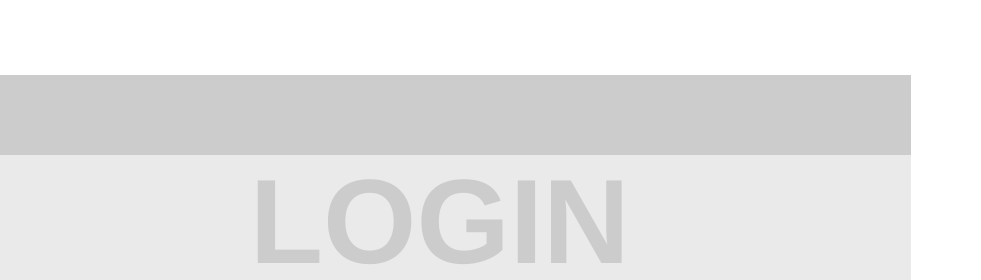
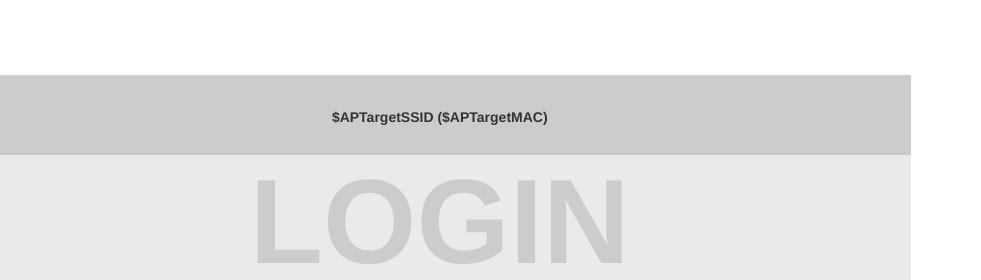
Before and after one commit to iAgonyii/Siemens-Captive-Portal, a plain HTML site: page index.html in a window 1280 px wide. Shown: the top 280 px of the page, 299-1280 px from the left. Drawn offline with Linux system fonts and the light colour scheme.

Commit message:
Added portal preprocessed vars

```diff
--- a/index.html
+++ b/index.html
@@ -45,8 +45,8 @@
             </div>
         </div>
         <div class="col-md-10" style="padding-left: 5px">
-            <div style="background-color: #cccccc; height: 10vh">
-
+            <div class="text-center" style="background-color: #cccccc; height: 10vh; padding-top: 4vh">
+                <span><b>$APTargetSSID ($APTargetMAC)</b></span>
             </div>
             <div class="text-center" style="background-color: #eaeaea; height: 40vh">
                 <h1 class="text-center" style="color: #cccccc; margin-top: 0; font-size: 120px; font-weight: bolder">
```
Also changed, not shown: error.html (+2 -2 lines), final.html (+2 -2 lines).
